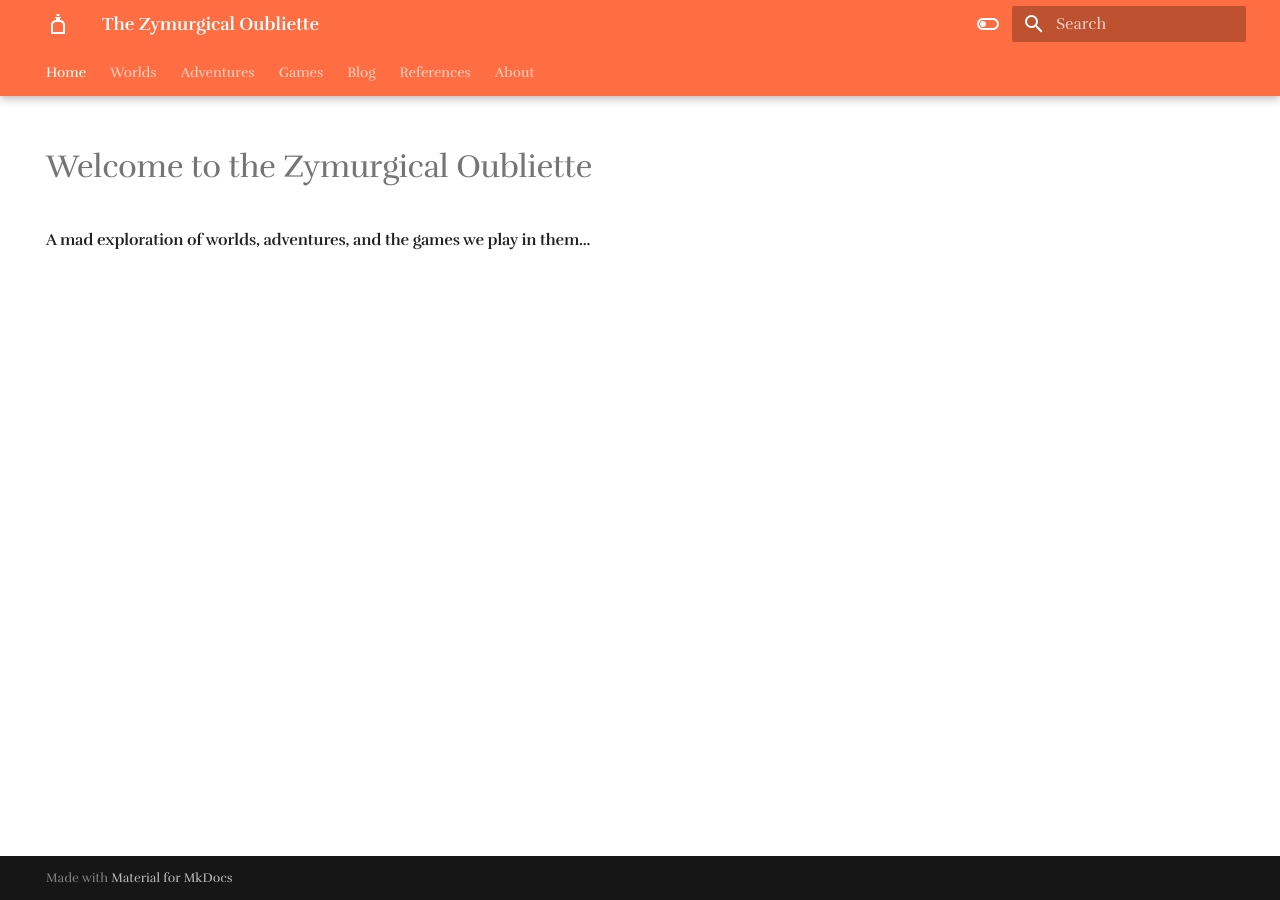
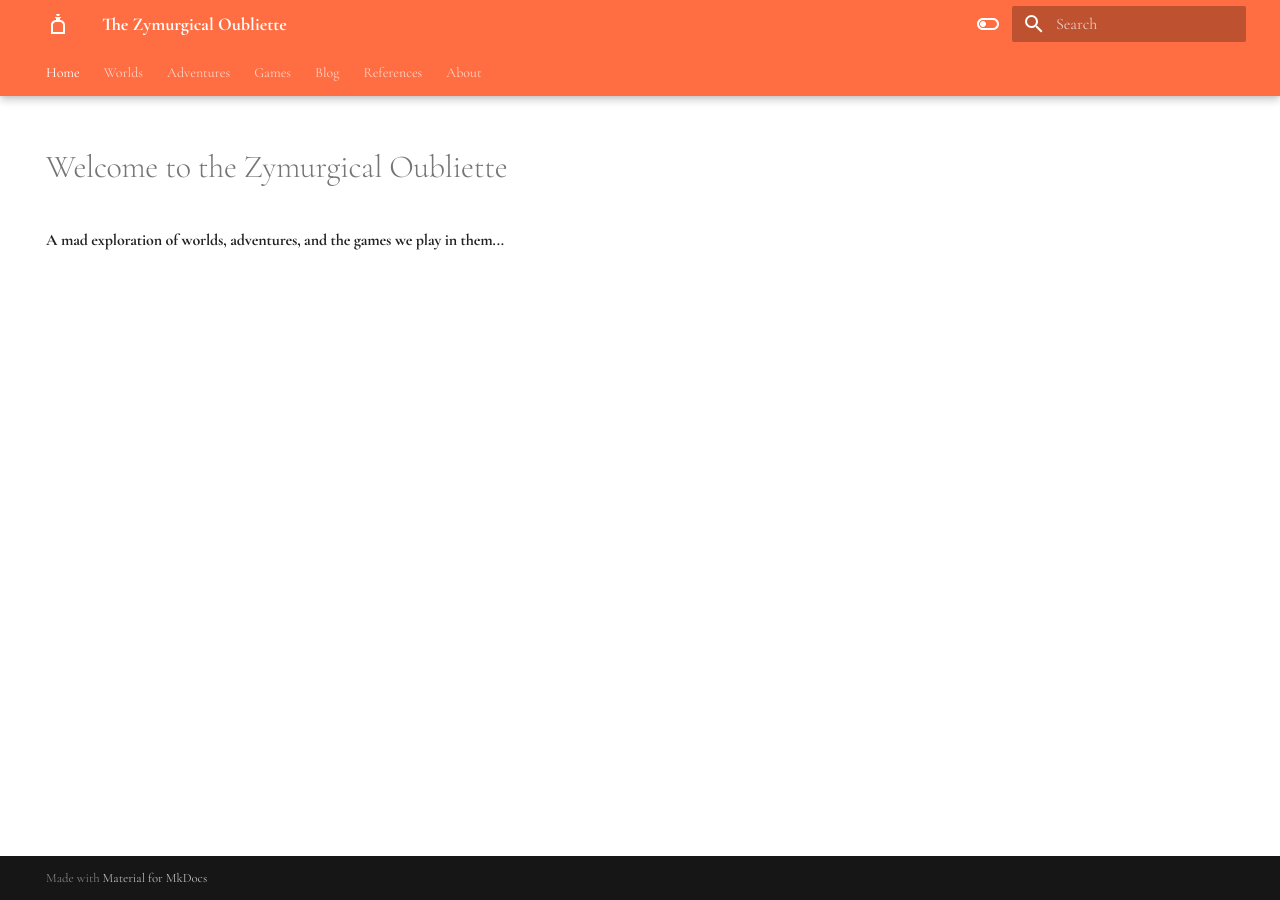
Before and after one commit to Half-Guinea-Press/zymurgical-oubliette, an MkDocs documentation site: the page built from docs/index.md, in a window 1280 px wide. Built offline with MkDocs 1.6.1 and Material for MkDocs 9.7.7, drawn with Linux system fonts in a browser that asks for light colours; some web fonts are replaced; comment, search, counter and statistics services are not loaded.

Commit message:
Update mkdocs.yml

```diff
--- a/mkdocs.yml
+++ b/mkdocs.yml
@@ -3,14 +3,12 @@
     features:
 #    - toc.integrate
     - navigation.instant
-    - navigation.expand
     - navigation.top
     - navigation.tabs
     - navigation.tabs.sticky
     - navigation.indexes
-    - navigation.path
     font:
-       text: Rufina
+       text: Cormorant Garamond
        code: Red Hat Mono
     name: material
     favicon: images/favicon.png
```
